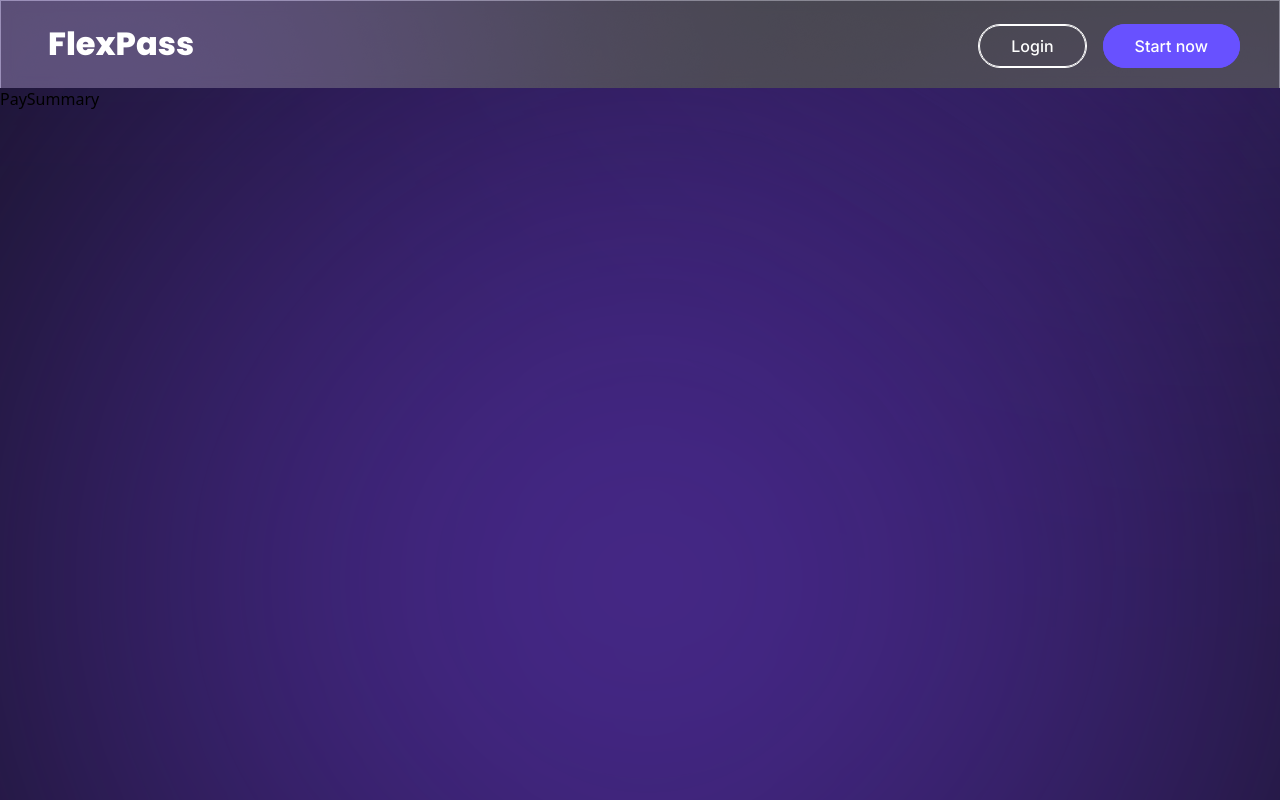
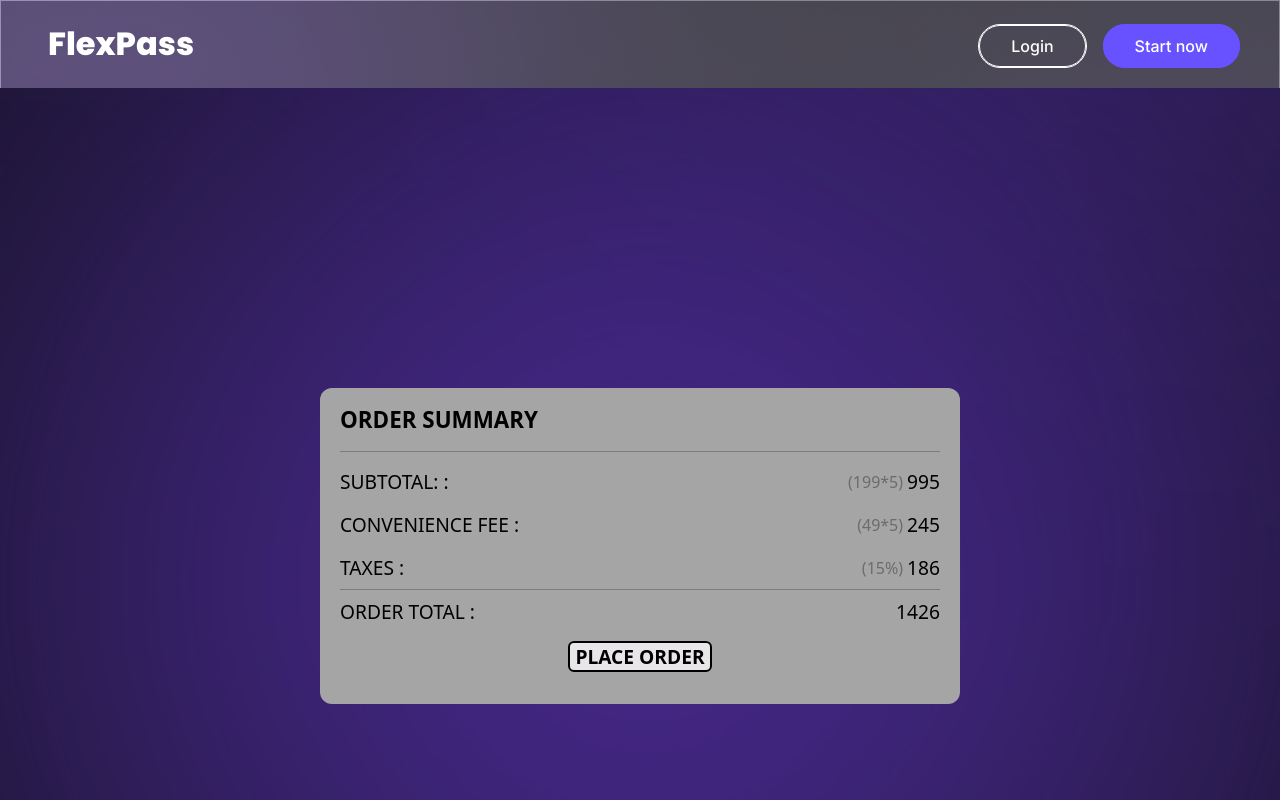
Before and after one commit to ChainBuggers-TezAsia/FlexPass-Frontend, a React (Create React App) app: page /payment in a window 1280 px wide. Shown: the top 800 px of the page. Built offline with nearby package versions, Linux system fonts and the light colour scheme; the HTML template or start-up script is replaced by a standard one.

Commit message:
Order Summary

```diff
--- a/src/components/PaySummary.js
+++ b/src/components/PaySummary.js
@@ -1,7 +1,50 @@
-import React from 'react'
+import React from 'react';
 
-export default function PaySummary() {
+export default function OrderSummary() {
   return (
-    <div>PaySummary</div>
-  )
+    <div className='bg-[#a5a5a5] rounded-xl flex flex-col justify-between px-5 py-4'>
+      <div className='flex flex-col justify-between h-full font-poppins text-black'>
+        <div className='text-4xl font-semibold'>ORDER SUMMARY</div>
+        <hr className="border-1 bg-gray-300 h-px my-4" />
+        <div className='flex flex-col justify-between flex-1'>
+          <div className='flex flex-col space-y-4'>
+            <div className='flex justify-between items-center'>
+              <div className='text-2xl font-medium'>SUBTOTAL: :</div>
+              <div className='text-2xl font-base flex items-center'>
+                <div className='text-base text-dimgray-200'>(199*5)</div>
+                <div className='ml-1'>995</div>
+              </div>
+            </div>
+            <div className='flex justify-between items-center'>
+              <div className='text-2xl font-medium'>CONVENIENCE FEE :</div>
+              <div className='text-2xl font-base flex items-center'>
+                <div className='text-base text-dimgray-200'>(49*5)</div>
+                <div className='ml-1'>245</div>
+              </div>
+            </div>
+            <div className='flex justify-between items-center'>
+              <div className='text-2xl font-medium'>TAXES :</div>
+              <div className='text-2xl font-base flex items-center'>
+                <div className='text-base text-dimgray-200'>(15%)</div>
+                <div className='ml-1'>186</div>
+              </div>
+            </div>
+          </div>
+          <hr className="border-1 bg-gray-300 h-px my-2" />
+          <div className='flex font-base text-2xl justify-between'>
+            <div className='font-medium'>ORDER TOTAL :</div>
+            <div className='font-base'>1426</div>
+          </div>
+          <div className='flex items-center justify-center'>
+            <button className=' my-4'>
+              <div className='font-semibold text-2xl w-36 rounded-md bg-[#e8e6e9] border-2 border-black'>
+                PLACE ORDER
+              </div>
+
+            </button>
+          </div>
+        </div>
+      </div>
+    </div>
+  );
 }
--- a/src/pages/PaymentPage.js
+++ b/src/pages/PaymentPage.js
@@ -1,13 +1,13 @@
 import React from 'react'
-import PaySummary from '../components/PaySummary'
 import bg from '../assets/bg.svg'
+import OrderSummary from '../components/PaySummary'
 
 export default function PaymentPage() {
     return (
-        <div className='h-screen w-full flex'>
+        <div className='h-screen w-full flex justify-center items-center'>
             <img className=' w-full h-screen object-cover' alt='' src={bg} />
-            <div className='absolute z-10 ml-auto'>
-                <PaySummary />
+            <div className='absolute z-10 w-6/12 h-1/4'>
+                <OrderSummary />
             </div>
         </div>
     )
--- a/tailwind.config.js
+++ b/tailwind.config.js
@@ -61,7 +61,9 @@ module.exports = {
     fontSize: {
       sm: "0.88rem",
       base: "1rem",
+      "2xl" : '1.2rem',
       "3xl": '1.3rem',
+      "4xl" : '1.4rem',
       "5xl": "1.5rem",
       xs: "0.75rem",
       lg: "1.13rem",
```
